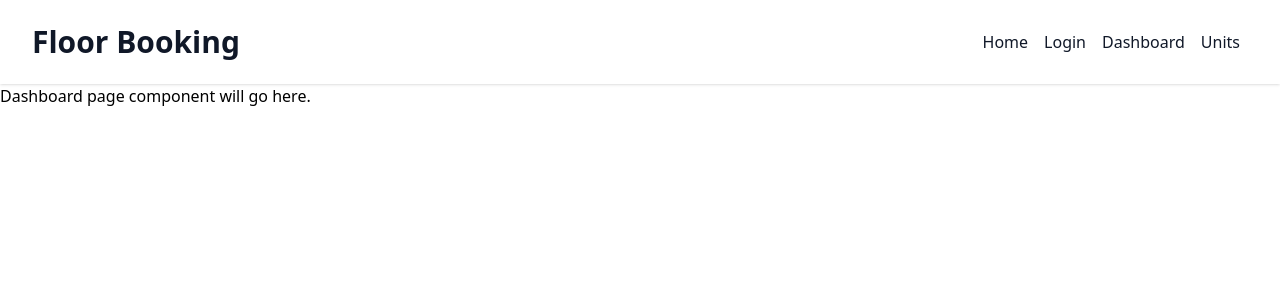
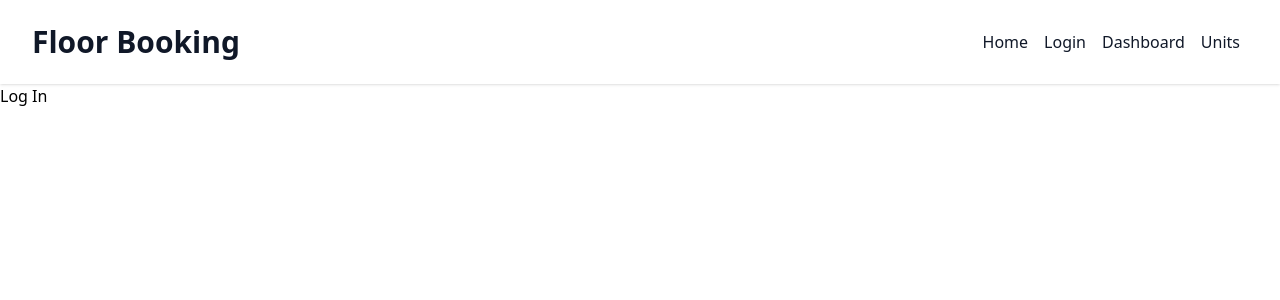
Before and after one commit to Bdavis49382/FloorBooking, a Svelte app: page /dashboard in a window 1280 px wide. Shown: the top 300 px of the page. Built offline with nearby package versions, Linux system fonts and the light colour scheme; no server answers.

Commit message:
Dashboard new file

```diff
--- a/src/App.svelte
+++ b/src/App.svelte
@@ -2,9 +2,9 @@
   import { Router, Link, Route } from "svelte-routing";
   import Home from "./lib/Home.svelte"; // Import the Home component
   import Login from "./lib/Login.svelte";
+  import Dashboard from "./lib/Dashboard.svelte";
   import { user } from "./lib/stores.svelte";
   import { checkLogin, logout } from "./lib/auth.svelte";
-
   let isMenuOpen = false;
   export let url = "";
   checkLogin();
@@ -56,7 +56,7 @@
       <Login />
     </Route>
     <Route path="/dashboard">
-      <p>Dashboard page component will go here.</p>
+      <Dashboard />
     </Route>
     <Route path="/units/:id" let:params>
       <p>Units page component for complex {params.id} will go here.</p>
--- /dev/null
+++ b/src/lib/Dashboard.svelte
@@ -0,0 +1,8 @@
+<script>
+    import { user } from "./stores.svelte";
+</script>
+{#if user.isLoggedIn}
+    <p>Logged In</p>
+    {:else}
+    <p>Log In</p>
+{/if}
```
